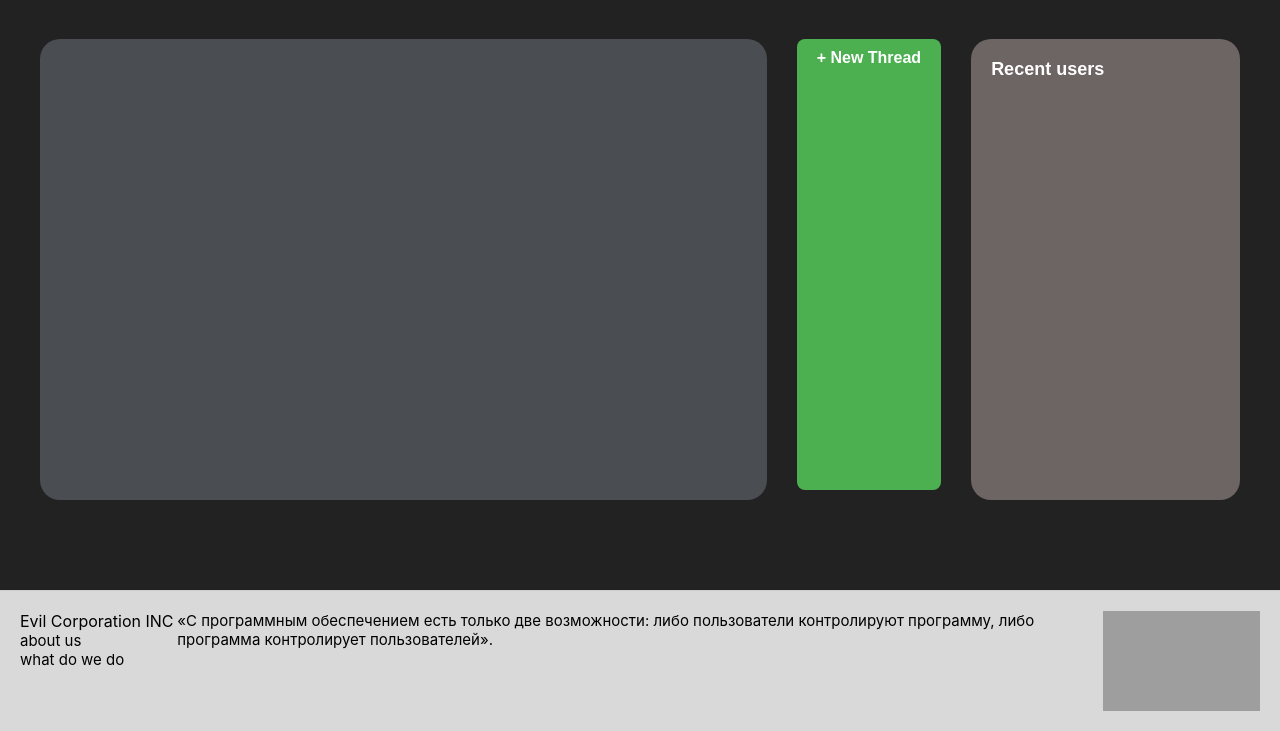
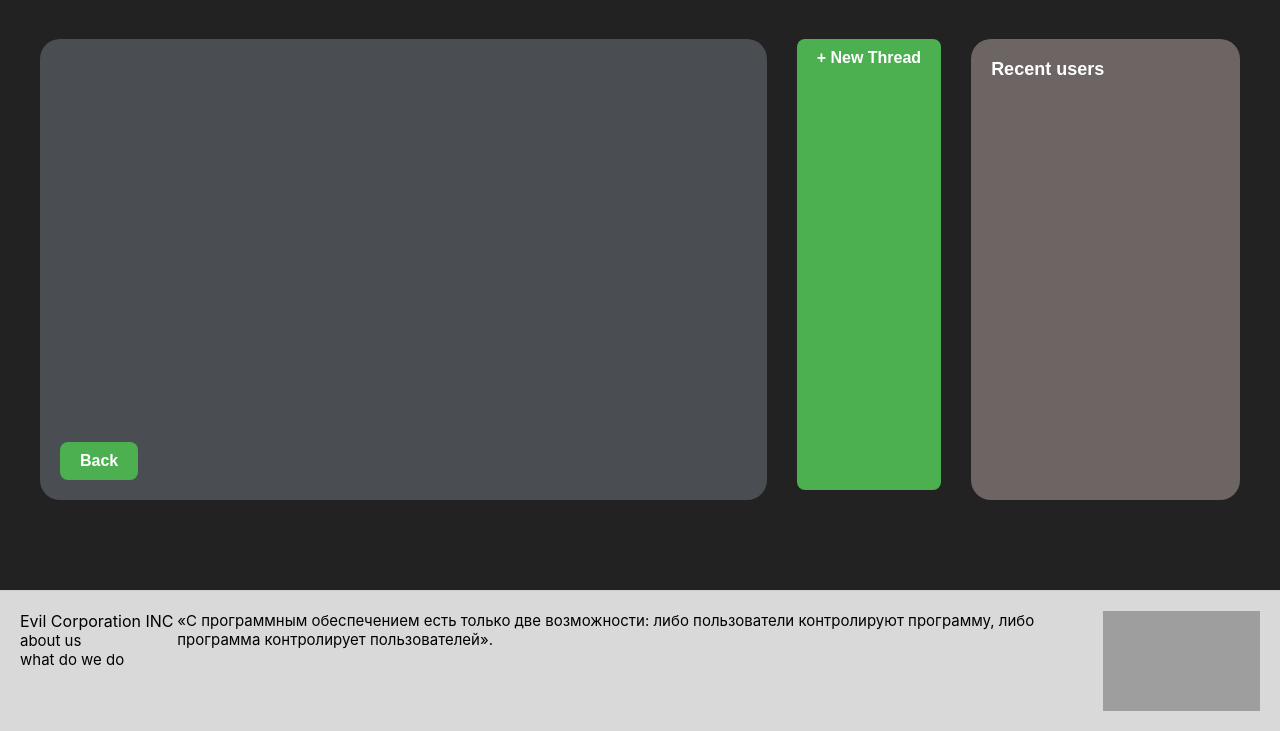
Before and after one commit to nek1t1337/cg-01, a website: page front/forum_topics.html in a window 1280 px wide. Shown: the part 69-800 px from the top of the page. Drawn offline with Linux system fonts and the light colour scheme; no server answers; grey boxes are pictures that could not be loaded.

Commit message:
Back to topics button added!

```diff
--- a/front/forum_topics.html
+++ b/front/forum_topics.html
@@ -26,6 +26,10 @@
     <!--                <span style="font-size: 12px;">stallman</span>-->
     <!--            </div>-->
     <!--        </div>-->
+        <div style="margin-top: auto; display: flex; justify-content: flex-start;">
+            <a href="/" style="background-color: #4CAF50; color: white; padding: 10px 20px; text-decoration: none; border-radius: 8px; font-weight: bold;">Back</a>
+        </div>
+
     </div>
     <div style="display: flex; justify-content: flex-end; margin-bottom: 10px;">
         <a id="new-thread-btn" href="/new-thread" style="background-color: #4CAF50; color: white; padding: 10px 20px; text-decoration: none; border-radius: 8px; font-weight: bold;">+ New Thread</a>
@@ -71,7 +75,6 @@
             const data = await response.json();
 
             const container = document.querySelector('main > div');
-            container.innerHTML = '';
 
             data.threads.forEach(t => {
                 const card = document.createElement('a');
```
Also changed, not shown: 1 other file.
